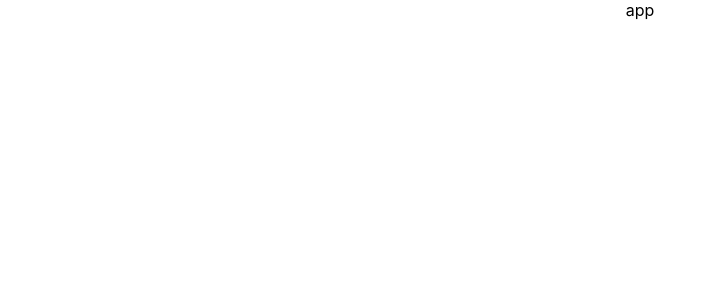
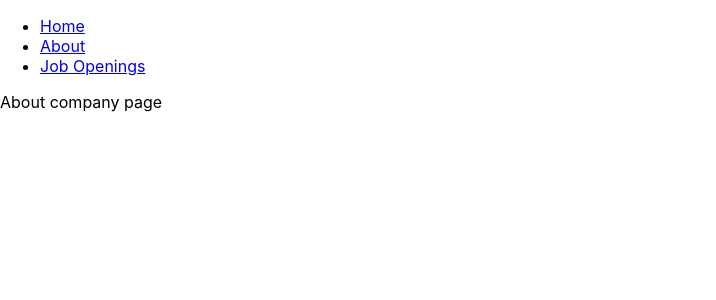
Before and after one commit to boyk0/ats-react, a React (Create React App) app: page /about in a window 1280 px wide. Shown: the top 300 px of the page, without its empty margins (0-716 px from the left). Built offline with nearby package versions, Linux system fonts and the light colour scheme.

Commit message:
create base structure and routing

```diff
--- a/package.json
+++ b/package.json
@@ -8,6 +8,7 @@
     "@testing-library/user-event": "^13.5.0",
     "react": "^18.2.0",
     "react-dom": "^18.2.0",
+    "react-router-dom": "^6.8.0",
     "react-scripts": "5.0.1",
     "web-vitals": "^2.1.4"
   },
--- a/src/App.css
+++ /dev/null
@@ -1,38 +0,0 @@
-.App {
-  text-align: center;
-}
-
-.App-logo {
-  height: 40vmin;
-  pointer-events: none;
-}
-
-@media (prefers-reduced-motion: no-preference) {
-  .App-logo {
-    animation: App-logo-spin infinite 20s linear;
-  }
-}
-
-.App-header {
-  background-color: #282c34;
-  min-height: 100vh;
-  display: flex;
-  flex-direction: column;
-  align-items: center;
-  justify-content: center;
-  font-size: calc(10px + 2vmin);
-  color: white;
-}
-
-.App-link {
-  color: #61dafb;
-}
-
-@keyframes App-logo-spin {
-  from {
-    transform: rotate(0deg);
-  }
-  to {
-    transform: rotate(360deg);
-  }
-}
--- a/src/App.js
+++ b/src/App.js
@@ -1,10 +1,13 @@
-import './App.css';
+import {
+    Outlet,
+} from 'react-router-dom';
+import { Navigation } from './components/navigation/navigation';
 
 export function App() {
   return (
-    <div className="App">
-
-      app
-    </div>
+      <>
+          <Navigation />
+          <Outlet />
+      </>
   );
 }
--- /dev/null
+++ b/src/components/navigation/navigation.js
@@ -0,0 +1,19 @@
+import { Link } from 'react-router-dom';
+
+export const Navigation = () => {
+	return(
+		<nav>
+			<ul>
+				<li>
+					<Link to={`/`}>Home</Link>
+				</li>
+				<li>
+					<Link to={`about`}>About</Link>
+				</li>
+				<li>
+					<Link to={`job-openings`}>Job Openings</Link>
+				</li>
+			</ul>
+		</nav>
+	);
+}
--- a/src/index.js
+++ b/src/index.js
@@ -2,10 +2,44 @@ import React from 'react';
 import ReactDOM from 'react-dom/client';
 import './index.css';
 import { App } from './App';
+import { createBrowserRouter, RouterProvider } from 'react-router-dom';
+import { Home } from './pages/home/Home';
+import { AboutCompany } from './pages/aboutCompany/AboutCompany';
+import { MyAccount } from './pages/myAccount/MyAccount';
+import { JobOpenings } from './pages/jobOpenings/JobOpenings';
+import { Error } from './pages/error/Error';
+
+const router = createBrowserRouter([
+    {
+        path: "/",
+        element: <App />,
+        errorElement: <Error />,
+        // loader: rootLoader,
+        // action: rootAction,
+        children: [
+            {
+                path: "/",
+                element: <Home />,
+            },
+            {
+                path: "about",
+                element: <AboutCompany />,
+            },
+            {
+                path: "job-openings",
+                element: <JobOpenings />,
+            },
+            {
+                path: "myAccount",
+                element: <MyAccount />,
+            },
+        ],
+    },
+]);
 
 const root = ReactDOM.createRoot(document.getElementById('root'));
 root.render(
   <React.StrictMode>
-    <App/>
+      <RouterProvider router={router} />
   </React.StrictMode>
 );
--- /dev/null
+++ b/src/pages/aboutCompany/AboutCompany.js
@@ -0,0 +1,7 @@
+export const AboutCompany = () => {
+	return (
+		<div className="AboutCompany">
+			About company page
+		</div>
+	);
+}
--- /dev/null
+++ b/src/pages/error/Error.js
@@ -0,0 +1,7 @@
+export const Error = () => {
+	return (
+		<div className="Error">
+			Error page
+		</div>
+	);
+}
--- /dev/null
+++ b/src/pages/home/Home.js
@@ -0,0 +1,7 @@
+export const Home = () => {
+	return (
+		<div className="Home">
+			Home page
+		</div>
+	);
+}
--- /dev/null
+++ b/src/pages/jobOpenings/JobOpenings.js
@@ -0,0 +1,7 @@
+export const JobOpenings = () => {
+	return (
+		<div className="JobOpenings">
+			JobOpenings page
+		</div>
+	);
+}
--- /dev/null
+++ b/src/pages/myAccount/MyAccount.js
@@ -0,0 +1,7 @@
+export const MyAccount = () => {
+	return (
+		<div className="MyAccount">
+			MyAccount page
+		</div>
+	);
+}
```
Also changed, not shown: src/pages/candidates/Candidates.js (added, +7 -0 lines), src/pages/login/Login.js (added, +7 -0 lines), 1 other file (tests, documents, lock files or other folders).
